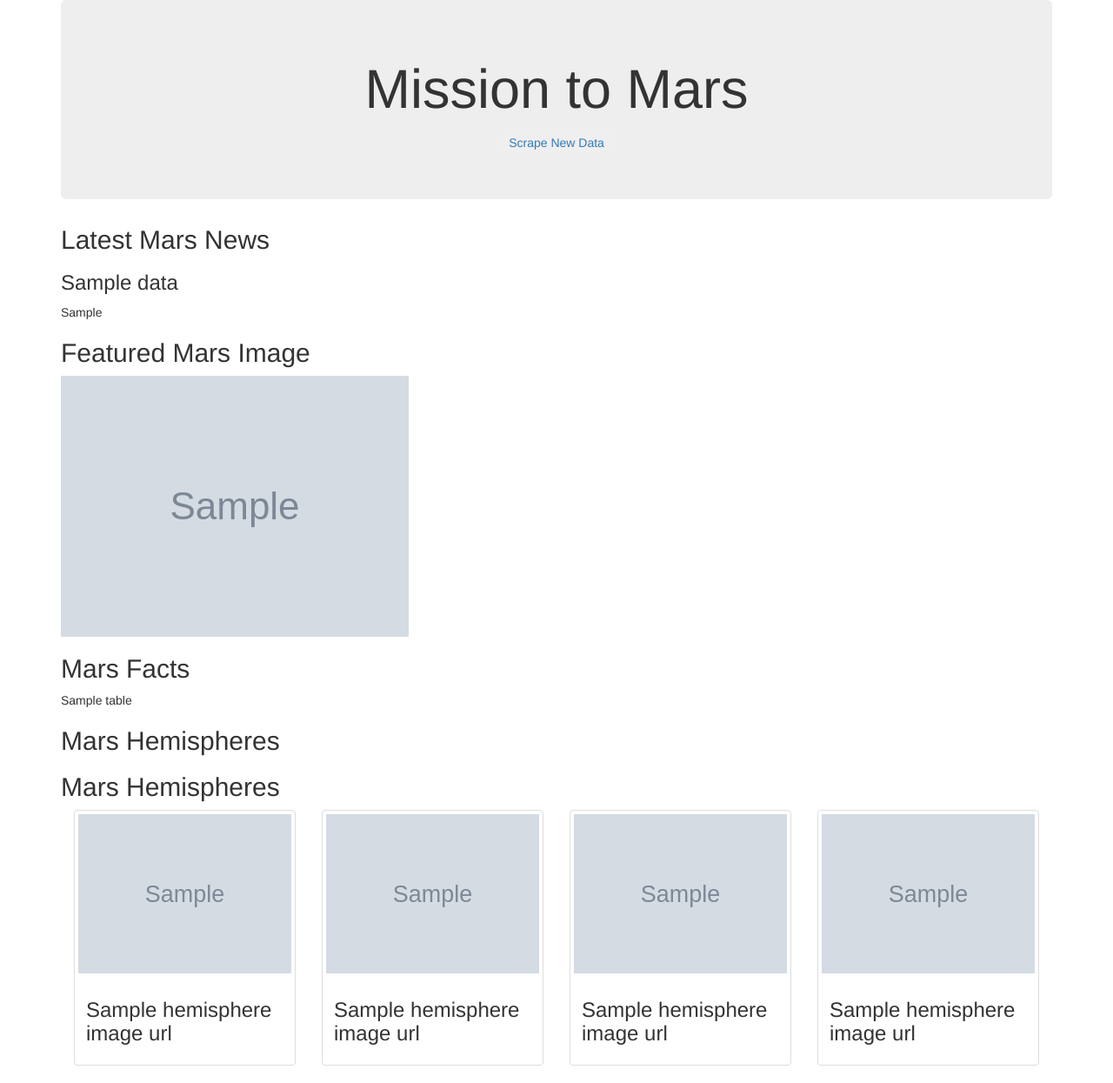
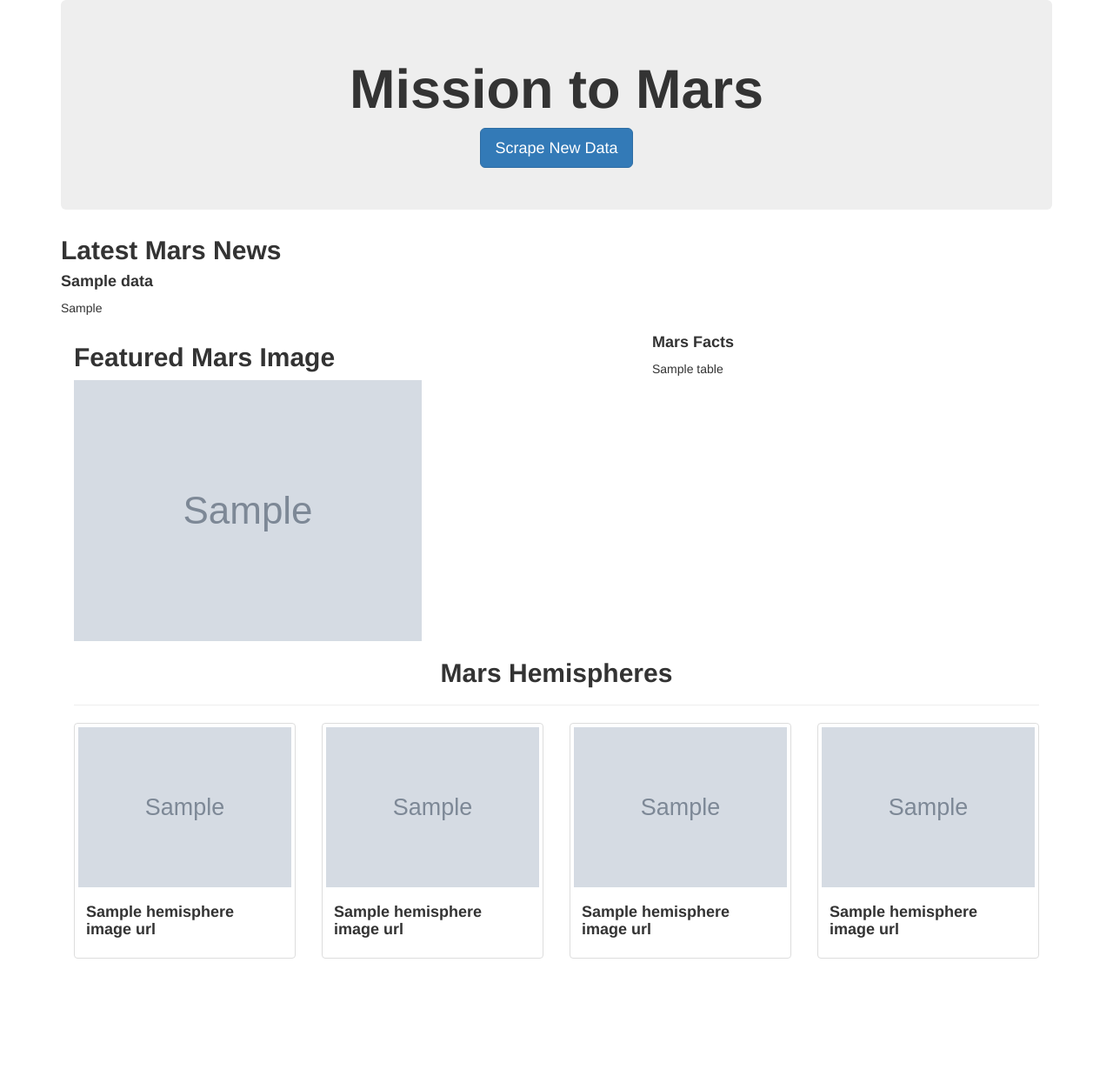
Before and after one commit to isidhu09/web-scraping-challenge, a Flask app: template Missions_to_Mars/templates/index.html in a window 1280 px wide. Shown: the whole page at 87% size. After the commit the page ends 1102 px from the top, so only its background shows below. Run offline with Flask 2, Linux system fonts and the light colour scheme; the template is opened without the code that fills it: most values are stand-ins (such as "Sample title", 1, 10 or a date in 2020); grey boxes marked "Sample" are stand-in pictures; some libraries are stand-ins or nearby versions.

Commit message:
correcting hemisphere images

```diff
--- a/Missions_to_Mars/templates/index.html
+++ b/Missions_to_Mars/templates/index.html
@@ -10,56 +10,60 @@
 <body>
     <div class="container">
         <div class="jumbotron text-center">
-            <h1>Mission to Mars</h1>
-            <a href="/scrape"><button class="btn btn-coutline-light">Scrape New Data</button></a>
+            <h1 style="font-weight: bold">Mission to Mars</h1>
+            <a href="/scrape"><button class="btn btn-primary btn-lg">Scrape New Data</button></a>
         </div>
         <div>
-            <h2>Latest Mars News</h2>
-            <h3>{{data.news_title}}</h3>
+            <h2 style="font-weight: bold">Latest Mars News</h2>
+            <h4 style="font-weight: bold">{{data.news_title}}</h4>
             <p>{{data.news_para}}</p>
         </div>
         <div>
-            <h2>Featured Mars Image</h2>
+            <div class="col-md-7 col-sm-7 col-xs-12">
+                <h2 style="font-weight: bold">Featured Mars Image</h2>
                 <img src= {{data.image_url}} alt="Featured Mars Image">
             </div>
-        <div>
-            <h2>Mars Facts</h2>
+            <div class="col-md-5 col-sm-5 col-xs-12">
+                <h4 style="font-weight: bold">Mars Facts</h4>
                 {{data.table|safe}}
             </div>
+        </div>
         <div>
-            <h2>Mars Hemispheres</h2>
+            <div class="col-md-12 col-sm-12 col-xs-12">
+                <h2 class="heading" style="text-align: center; font-weight: bold">Mars Hemispheres</h2>
+                <hr>
+            </div>
+        </div>
         <div>
-                <h2>Mars Hemispheres</h2>
             <div class="col-md-3 col-sm-3 col-xs-12">
                 <div class="thumbnail">
-                        <img src="{{data.hemisphere_image_urls.0.img_urls}}" alt="{{data.hemisphere_image_urls.0.titles}}" class="img-responsive">
+                    <img src="{{data.hemisphere_image_urls.0.img_url}}" alt="{{data.hemisphere_image_urls.0.title}}" class="img-responsive">
                     <div class="caption">
-                            <h3>{{data.hemisphere_image_urls.0.titles}}</h3>
+                        <h4 style="font-weight: bold">{{data.hemisphere_image_urls.0.title}}</h4>
                     </div>
                 </div>
             </div>
             <div class="col-md-3 col-sm-3 col-xs-12">
                 <div class="thumbnail">
-                        <img src="{{data.hemisphere_image_urls.1.img_urls}}" alt="{{data.hemisphere_image_urls.1.titles}}" class="img-responsive">
+                    <img src="{{data.hemisphere_image_urls.1.img_url}}" alt="{{data.hemisphere_image_urls.1.title}}" class="img-responsive">
                     <div class="caption">
-                            <h3>{{data.hemisphere_image_urls.1.titles}}</h3>
+                        <h4 style="font-weight: bold">{{data.hemisphere_image_urls.1.title}}</h4>
                     </div>
                 </div>
             </div>
             <div class="col-md-3 col-sm-3 col-xs-12">
                 <div class="thumbnail">
-                        <img src="{{data.hemisphere_image_urls.2.img_urls}}" alt="{{data.hemisphere_image_urls.2.titles}}" class="img-responsive">
+                    <img src="{{data.hemisphere_image_urls.2.img_url}}" alt="{{data.hemisphere_image_urls.2.title}}" class="img-responsive">
                     <div class="caption">
-                            <h3>{{data.hemisphere_image_urls.2.titles}}</h3>
+                        <h4 style="font-weight: bold">{{data.hemisphere_image_urls.2.title}}</h4>
                     </div>
                 </div>
             </div>
             <div class="col-md-3 col-sm-3 col-xs-12">
                 <div class="thumbnail">
-                        <img src="{{data.hemisphere_image_urls.3.img_urls}}" alt="{{data.hemisphere_image_urls.3.titles}}" class="img-responsive">
+                    <img src="{{data.hemisphere_image_urls.3.img_url}}" alt="{{data.hemisphere_image_urls.3.title}}" class="img-responsive">
                     <div class="caption">
-                            <h3>{{mars_data.hemisphere_image_urls.3.titles}}</h3>
-                        </div>
+                        <h4 style="font-weight: bold">{{data.hemisphere_image_urls.3.title}}</h4>
                     </div>
                 </div>
             </div>
```
Also changed, not shown: 1 other file. Lines whose indentation alone changed are shown as unchanged.
